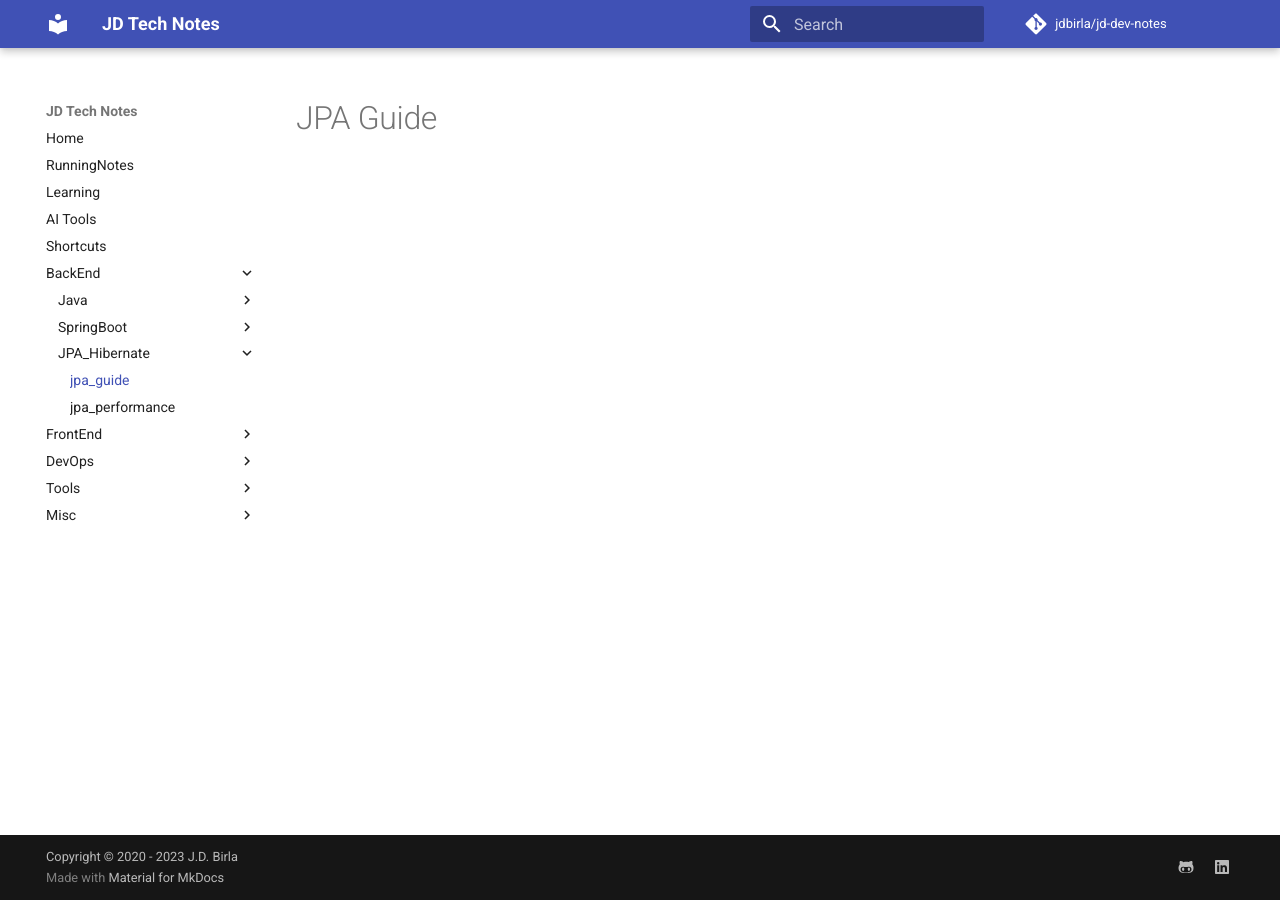
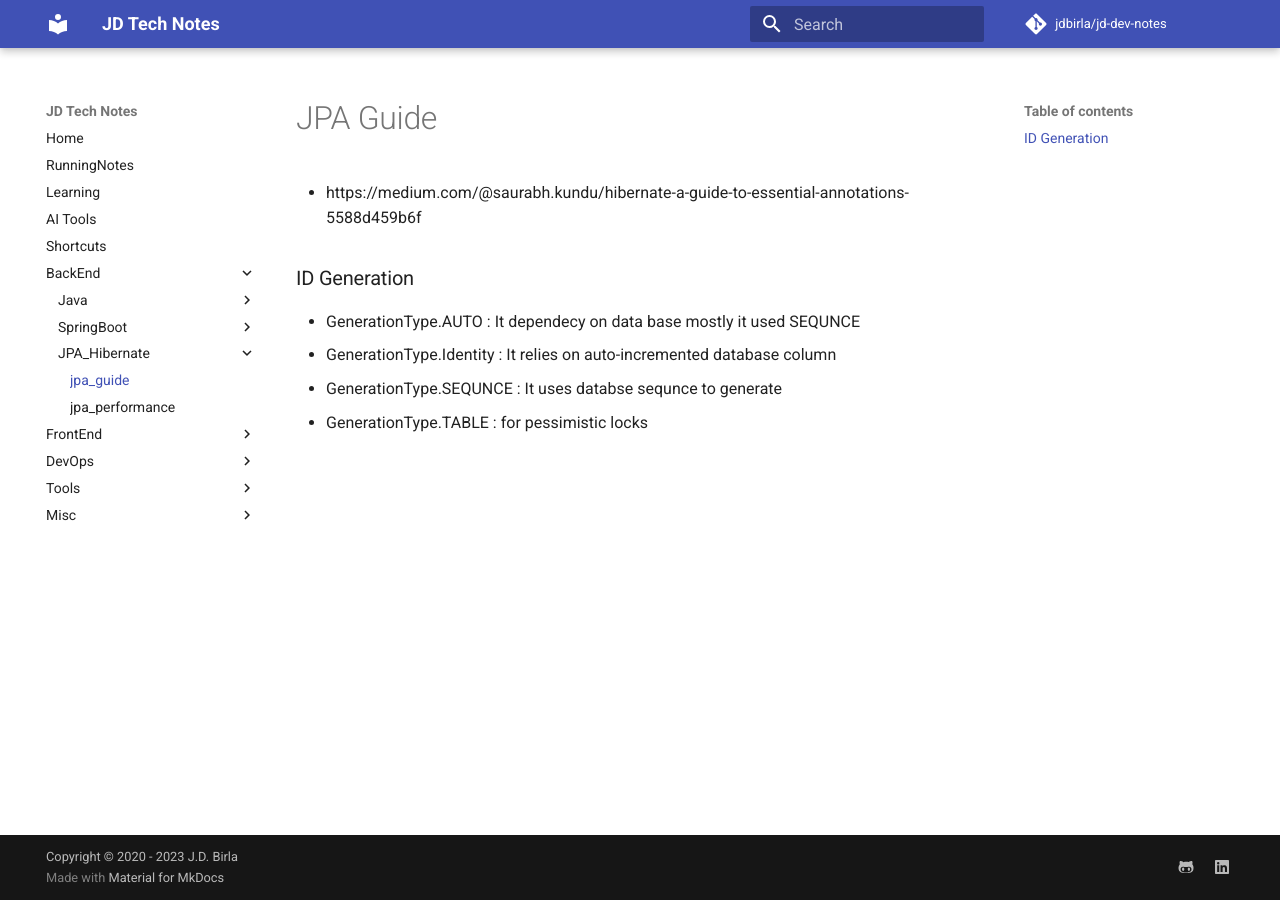
Before and after one commit to jdbirla/jd-dev-notes, an MkDocs documentation site: the page built from docs/springboot/jpaguide.md, in a window 1280 px wide. Built offline with MkDocs 1.6.1 and Material for MkDocs 9.7.7, drawn with Linux system fonts in a browser that asks for light colours; comment, search, counter and statistics services are not loaded.

Commit message:
Update jpaguide.md

```diff
--- a/docs/springboot/jpaguide.md
+++ b/docs/springboot/jpaguide.md
@@ -1 +1,7 @@
 # JPA Guide
+- https://medium.com/@saurabh.kundu/hibernate-a-guide-to-essential-annotations-5588d459b6f
+### ID Generation
+  - GenerationType.AUTO : It dependecy on data base mostly it used SEQUNCE
+  - GenerationType.Identity : It relies on auto-incremented database column
+  - GenerationType.SEQUNCE : It uses databse sequnce to generate
+  - GenerationType.TABLE : for pessimistic locks
```
